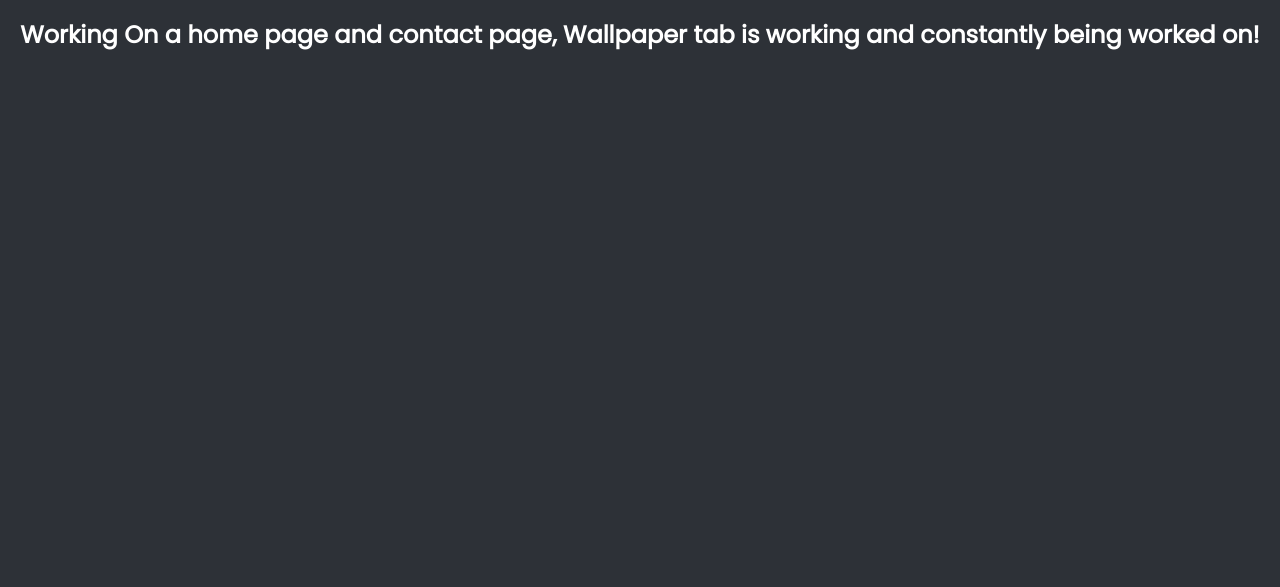
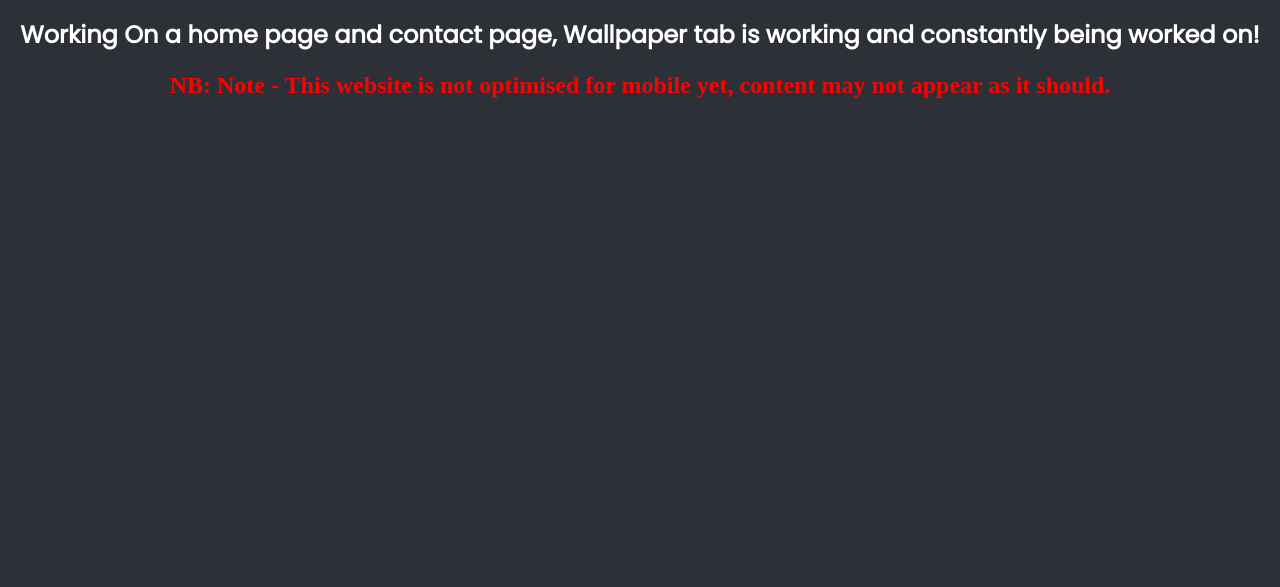
Before and after one commit to Its-just-HB/Wallpapers, a plain HTML site: page index.html in a window 1280 px wide. Shown: the part 213-800 px from the top of the page. Drawn offline with Linux system fonts and the light colour scheme; files whose address does not match are found by name; a web font is replaced by a local one.

Commit message:
Update index.html

```diff
--- a/index.html
+++ b/index.html
@@ -23,6 +23,9 @@
         <h1>
             Working On a home page and contact page, Wallpaper tab is working and constantly being worked on!
         </h1>
+        <h2>
+            NB: Note - This website is not optimised for mobile yet, content may not appear as it should.
+        </h2>
     </section>
     </main>
 </body>
```
